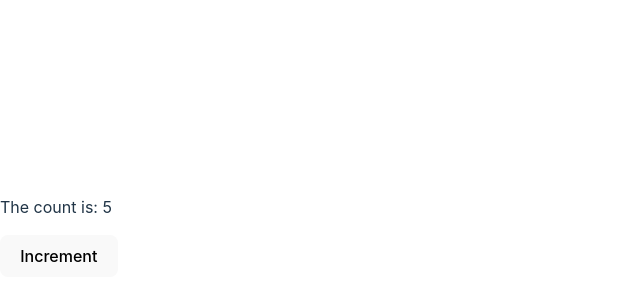
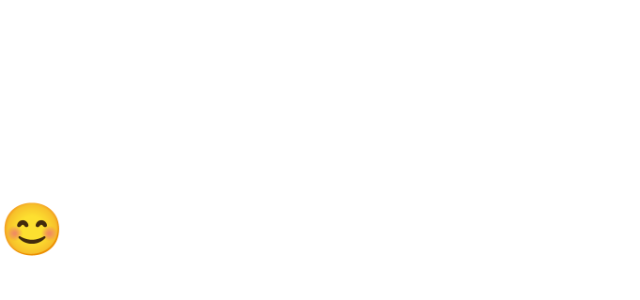
Before and after one commit to asimtimsina/Udemy_fullstack, a React (Vite) app in the folder first-react-project/: page / in a window 1280 px wide. Shown: the part 172-472 px from the top of the page, without its empty margins (0-640 px from the left). Built offline with nearby package versions, Linux system fonts and the light colour scheme.

Commit message:
632. Creating a Toggler Component

```diff
--- a/first-react-project/src/App.jsx
+++ b/first-react-project/src/App.jsx
@@ -2,6 +2,7 @@
 // import './App.css'
 // import Cow from './cow'
 // import './cow.css'
+
 
 
 
@@ -19,7 +20,8 @@
 // import Clicker from "./Clicker";
 // import Forms from "./Forms"
 // import ClickerExercise from "./ClickerExercise"
-import Counter from "./Counter"
+// import Counter from "./Counter"
+import Toggler from "./Toggler"
 
 
 
@@ -67,7 +69,8 @@ function App() {
       {/* <Forms /> */}
       {/* <ClickerExercise message={'HIIIII'} buttonText="LOL" />
       <ClickerExercise message={'Dont Ever Click ME'} buttonText="Dont Click MEE" /> */}
-      <Counter />
+      {/* <Counter /> */}
+      <Toggler />
 
 
 
--- /dev/null
+++ b/first-react-project/src/Toggler.jsx
@@ -0,0 +1,9 @@
+import { useState } from "react"
+
+export default function Toggler() {
+    const [isHappy, setIsHappy] = useState(true);
+    const Toggle = () => setIsHappy(!isHappy)
+    return (
+        <h1 onClick={Toggle}>{isHappy ? '😊' : "😭"}</h1>
+    )
+}
```
Also changed, not shown: first-react-project/notes.txt.
